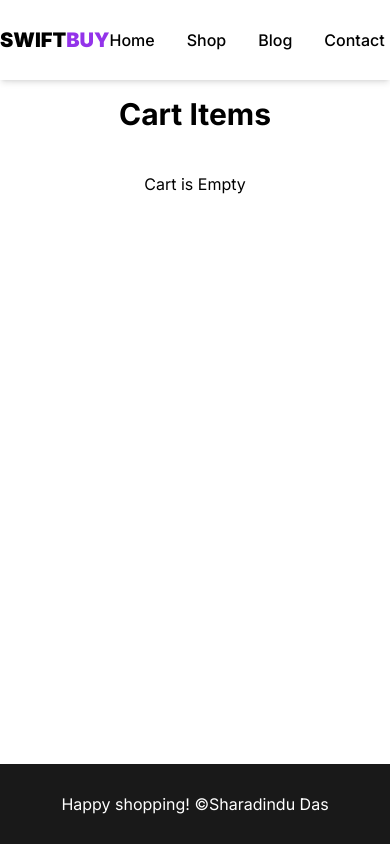
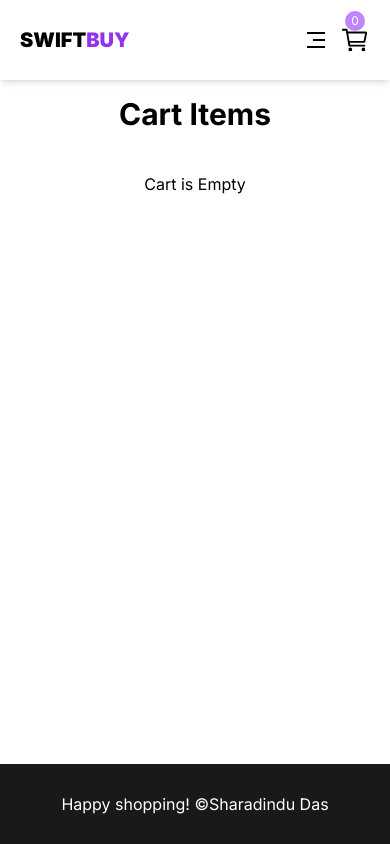
Before and after one commit to R3MODAS/SwiftBuy-Ecommerce-App, a Next.js app: page /checkout in a window 390 px wide. Built offline with nearby package versions, Linux system fonts and the light colour scheme.

Commit message:
checkout page ui change ongoing

```diff
--- a/src/app/checkout/page.tsx
+++ b/src/app/checkout/page.tsx
@@ -13,7 +13,7 @@ const Checkout = () => {
       {
         (items && items?.length !== 0) ?
           <>
-            <div>
+            <div className="my-10">
               {items.map((item: any) => {
                 return <CartItem key={item.id} {...item} />;
               })}
--- a/src/components/CartItem.tsx
+++ b/src/components/CartItem.tsx
@@ -1,13 +1,30 @@
+"use client"
+
+import { FiMinusCircle, FiPlusCircle } from "react-icons/fi";
+import { MdDeleteOutline } from "react-icons/md";
+
 const CartItem = (item: any) => {
-    console.log(item)
+  console.log(item)
 
   return (
-    <div className="flex">
-      <div className="w-52">
-        <img className="w-full rounded-lg" src={item?.thumbnail} alt={item?.title} />
+    <div className="flex items-center gap-5 mb-5">
+      <div className="w-40 h-24">
+        <img className="w-full h-full object-cover rounded-lg" src={item?.thumbnail} alt={item?.title} />
       </div>
-      <div>
-          <h3>{item?.title}</h3>
+      <div className="flex-1">
+        <h3 className="font-bold">{item?.title}</h3>
+        <span className="text-sm">${item?.price}</span>
+      </div>
+      <div className="text-xl flex items-center gap-2">
+        <button>
+          <FiMinusCircle />
+        </button>
+        <button>
+          {item?.quantity}
+        </button>
+        <button>
+          <FiPlusCircle />
+        </button>
       </div>
     </div>
   )
--- a/src/components/Navbar.tsx
+++ b/src/components/Navbar.tsx
@@ -5,6 +5,7 @@ import { FaRegUserCircle } from "react-icons/fa";
 import { navlinks } from "../utils/navlinks";
 import { IoCartOutline } from "react-icons/io5";
 import { useAppSelector } from "@/utils/store/hooks";
+import { RiMenu3Fill } from "react-icons/ri";
 
 const Navbar = () => {
 
@@ -12,14 +13,14 @@ const Navbar = () => {
 
     return (
         <header className="h-20 flex items-center fixed left-0 right-0 w-full top-0 bg-white shadow-md z-10">
-            <div className="container mx-auto flex justify-between items-center">
+            <div className="container mx-auto flex justify-between items-center sm:px-0 px-5">
                 <div>
                     <Link href="/" className="w-16 font-black text-xl uppercase">
                         <span>Swift</span>
                         <span className="text-purple-600">Buy</span>
                     </Link>
                 </div>
-                <div className="flex items-center gap-x-10">
+                <div className="items-center gap-x-10 sm:flex hidden">
                     <div className="text-base font-medium flex items-center gap-x-8 mr-5">
                         {
                             navlinks?.map((item) => (
@@ -37,6 +38,15 @@ const Navbar = () => {
                         </Link>
                     </div>
                 </div>
+                <div className="text-2xl sm:hidden flex items-center gap-x-3">
+                    <button>
+                        <RiMenu3Fill />
+                    </button>
+                    <Link href="/checkout" className="relative">
+                        <span className="absolute -top-3.5 -translate-x-1/2 left-1/2 text-xs bg-purple-400 text-white w-5 h-5 flex items-center justify-center rounded-full">{cartItems?.length}</span>
+                        <IoCartOutline className="text-3xl" />
+                    </Link>
+                </div>
             </div>
         </header>
     );
```
